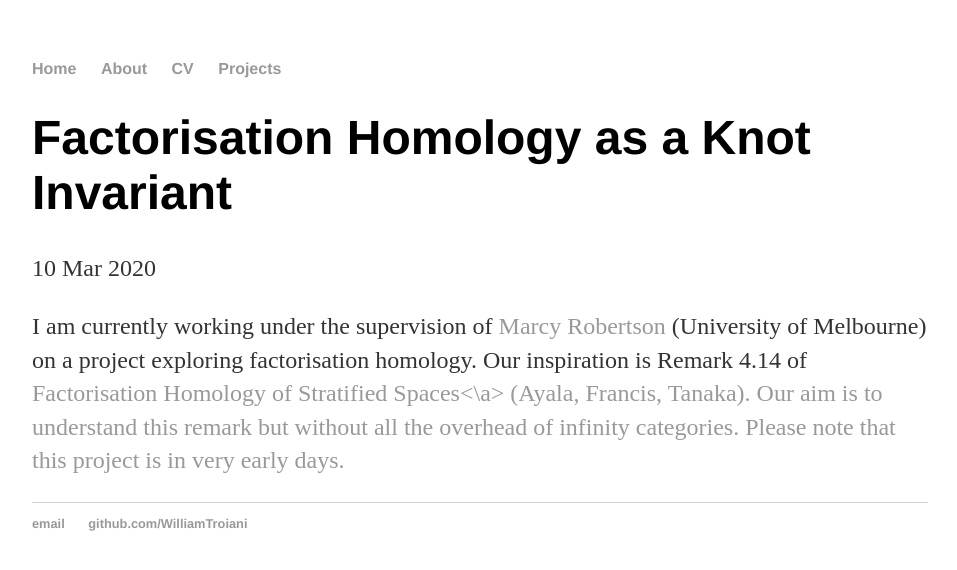
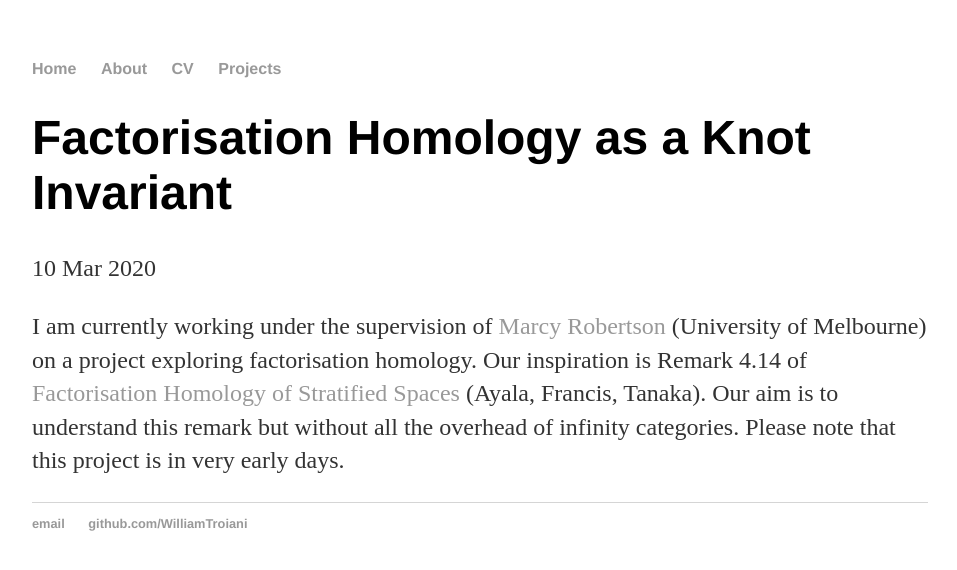
Before and after one commit to WilliamTroiani/WilliamTroiani.github.io, a Jekyll site: the page built from _posts/2020-03-10-Will-Troiani-Factorisation-Homology.md, in a window 1280 px wide. Shown: the top 570 px of the page, without its empty margins (160-1117 px from the left). Built offline with Jekyll 4.4.1, drawn with Linux system fonts in a browser that asks for light colours.

```diff
--- a/_posts/2020-03-10-Will-Troiani-Factorisation-Homology.md
+++ b/_posts/2020-03-10-Will-Troiani-Factorisation-Homology.md
@@ -4,4 +4,4 @@ title: "Factorisation Homology as a Knot Invariant"
 date: 2020-03-10
 ---
 
-I am currently working under the supervision of <a href = "http://www.marcyrobertson.com/">Marcy Robertson</a> (University of Melbourne) on a project exploring factorisation homology. Our inspiration is Remark 4.14 of <a href = "https://arxiv.org/abs/1409.0848">Factorisation Homology of Stratified Spaces<\a> (Ayala, Francis, Tanaka). Our aim is to understand this remark but without all the overhead of infinity categories. Please note that this project is in very early days.
+I am currently working under the supervision of <a href = "http://www.marcyrobertson.com/">Marcy Robertson</a> (University of Melbourne) on a project exploring factorisation homology. Our inspiration is Remark 4.14 of <a href = "https://arxiv.org/abs/1409.0848">Factorisation Homology of Stratified Spaces</a> (Ayala, Francis, Tanaka). Our aim is to understand this remark but without all the overhead of infinity categories. Please note that this project is in very early days.
```
